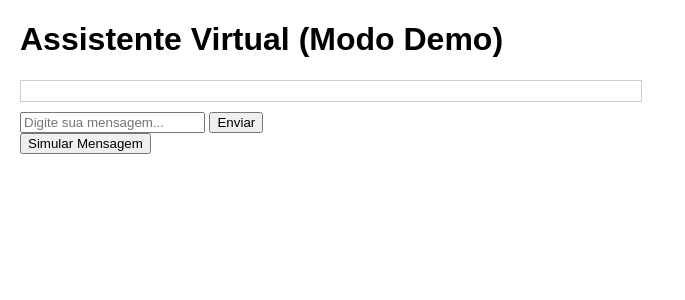
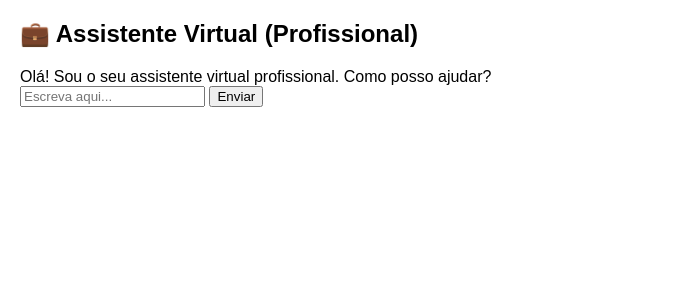
Before and after one commit to Pedro-Alfredo/assistente_virtual, a Flask app: page / in a window 1280 px wide. Shown: the top 300 px of the page, without its empty margins (0-685 px from the left). Run offline with Flask 3, Linux system fonts and the light colour scheme; parts of the project's set-up code (start-up, migrations or seed data) failed here and were passed over.

Commit message:
Update dashboard for professional assistant mode

```diff
--- a/templates/dashboard.html
+++ b/templates/dashboard.html
@@ -1,35 +1,40 @@
 <!DOCTYPE html>
 <html lang="pt">
 <head>
-<meta charset="UTF-8">
-<title>Assistente Virtual</title>
-<link rel="stylesheet" href="/static/style.css">
-<script src="https://code.jquery.com/jquery-3.6.0.min.js"></script>
+  <meta charset="UTF-8">
+  <title>Assistente Virtual - Modo Profissional</title>
+  <link rel="stylesheet" href="{{ url_for('static', filename='style.css') }}">
 </head>
 <body>
-<h1>Assistente Virtual (Modo Demo)</h1>
-<div id="chat">
-    {% for msg in mensagens %}
-        <div class="mensagem {{msg.de}}"><strong>{{msg.de}}:</strong> {{msg.texto}}</div>
-    {% endfor %}
-</div>
-<form id="formMensagem">
-    <input type="text" name="mensagem" placeholder="Digite sua mensagem..." required>
-    <button type="submit">Enviar</button>
-</form>
-<button id="simular">Simular Mensagem</button>
-<script>
-$('#formMensagem').submit(function(e){
-    e.preventDefault();
-    $.post('/enviar', $(this).serialize(), function(data){
-        location.reload();
-    });
-});
-$('#simular').click(function(){
-    $.post('/simular', {}, function(data){
-        location.reload();
-    });
-});
-</script>
+  <div class="chat-container">
+    <h2>💼 Assistente Virtual (Profissional)</h2>
+    <div id="chat-box" class="chat-box">
+      <div class="msg assistente">Olá! Sou o seu assistente virtual profissional. Como posso ajudar?</div>
+    </div>
+    <div class="input-area">
+      <input id="mensagem" type="text" placeholder="Escreva aqui..." />
+      <button onclick="enviarMensagem()">Enviar</button>
+    </div>
+  </div>
+
+  <script>
+    async function enviarMensagem() {
+      const input = document.getElementById("mensagem");
+      const chatBox = document.getElementById("chat-box");
+      const texto = input.value.trim();
+      if (!texto) return;
+      chatBox.innerHTML += `<div class='msg usuario'><b>Você:</b> ${texto}</div>`;
+      input.value = "";
+
+      const resp = await fetch("/chat", {
+        method: "POST",
+        headers: {"Content-Type": "application/json"},
+        body: JSON.stringify({mensagem: texto})
+      });
+      const data = await resp.json();
+      chatBox.innerHTML += `<div class='msg assistente'><b>Assistente:</b> ${data.resposta}</div>`;
+      chatBox.scrollTop = chatBox.scrollHeight;
+    }
+  </script>
 </body>
 </html>
```
